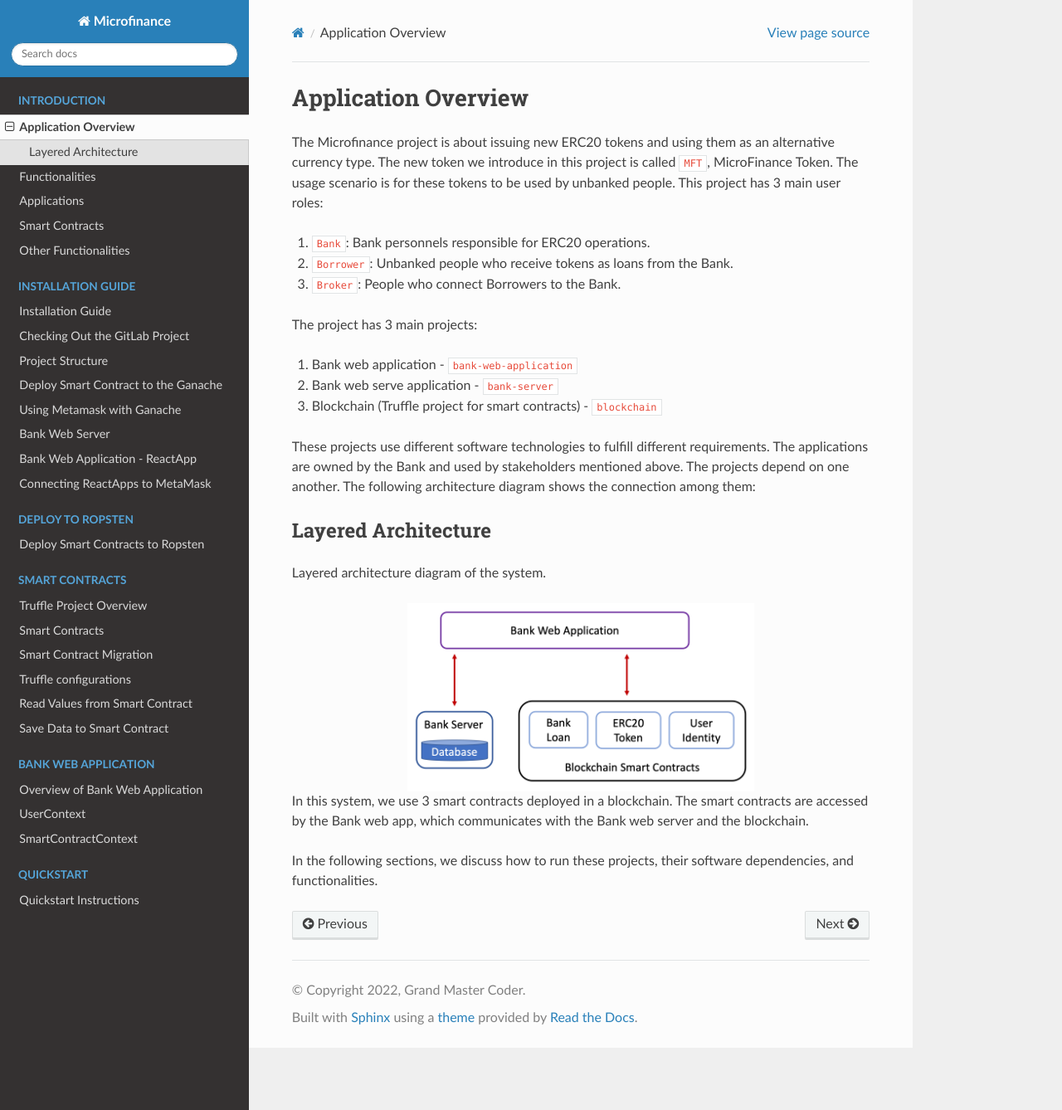
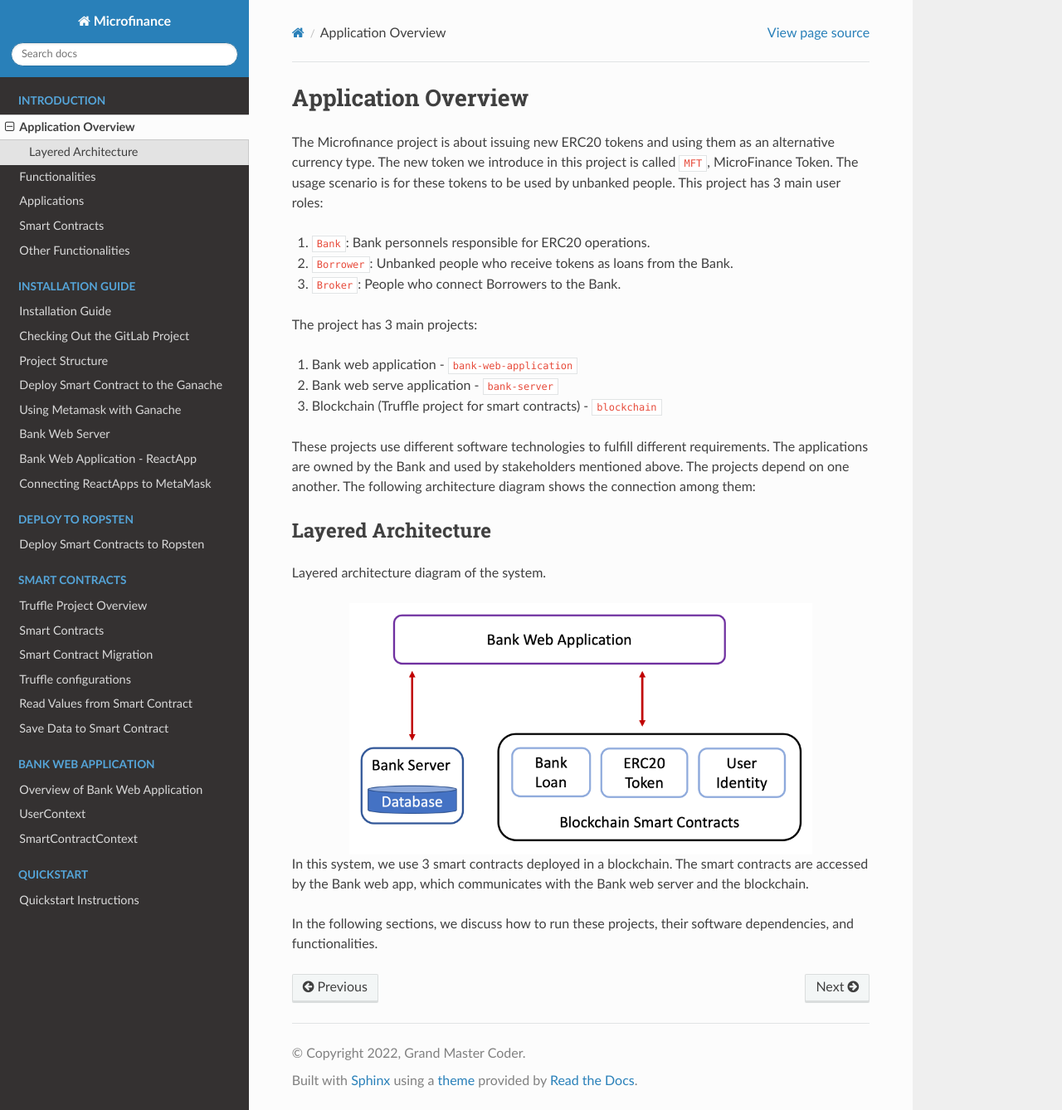
Before and after one commit to NivedithaKarthikeyan/LandregistryApp, a Sphinx documentation site: the page built from docs/source/introduction/applicationOverview.rst, in a window 1280 px wide and 1338 px high. Shown: the whole window at 83% size. Built offline with Sphinx 7.4.7 and the Read the Docs theme 2.0.0, drawn with Linux system fonts in a browser that asks for light colours.

Commit message:
Update docs/source/installation/metamask.rst, docs/source/introduction/applicationOverview.rst

```diff
--- a/docs/source/installation/metamask.rst
+++ b/docs/source/installation/metamask.rst
@@ -11,7 +11,7 @@ Setting up Metamask
 To use Ganache with MetaMask, click the MetaMask icon in your browser:
 
 .. image:: ../images/metamask_create_password.png
-  :width: 500
+  :width: 300
 
 Click “Import with seed phrase”. In the box marked Wallet Seed,
 enter the Mnemonic displayed in the Ganache app.
--- a/docs/source/introduction/applicationOverview.rst
+++ b/docs/source/introduction/applicationOverview.rst
@@ -27,7 +27,7 @@ Layered Architecture
 Layered architecture diagram of the system.
 
 .. image:: ../images/layered-architecture.png
-    :width: 60%
+    :width: 80%
     :align: center
 
 
```
